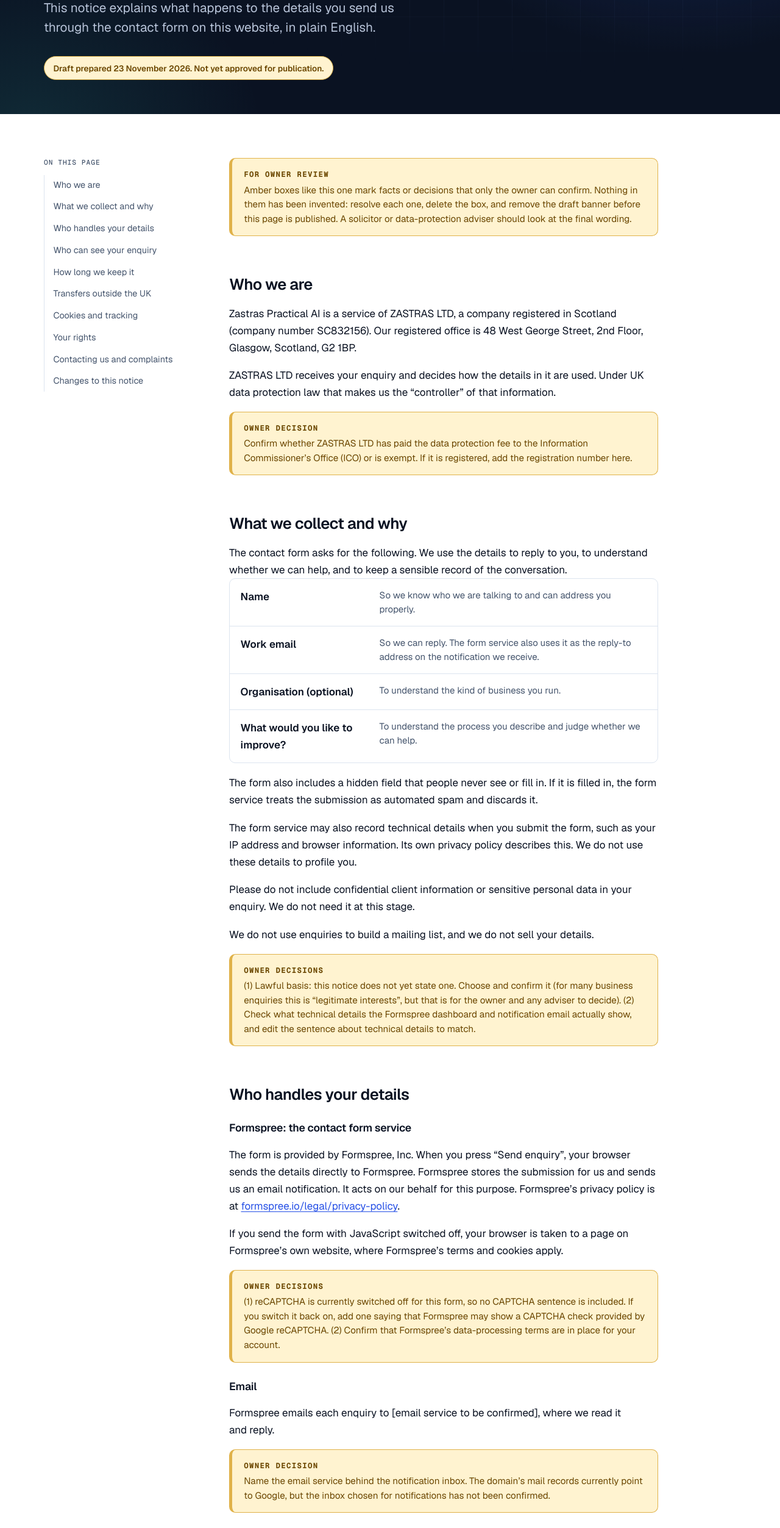
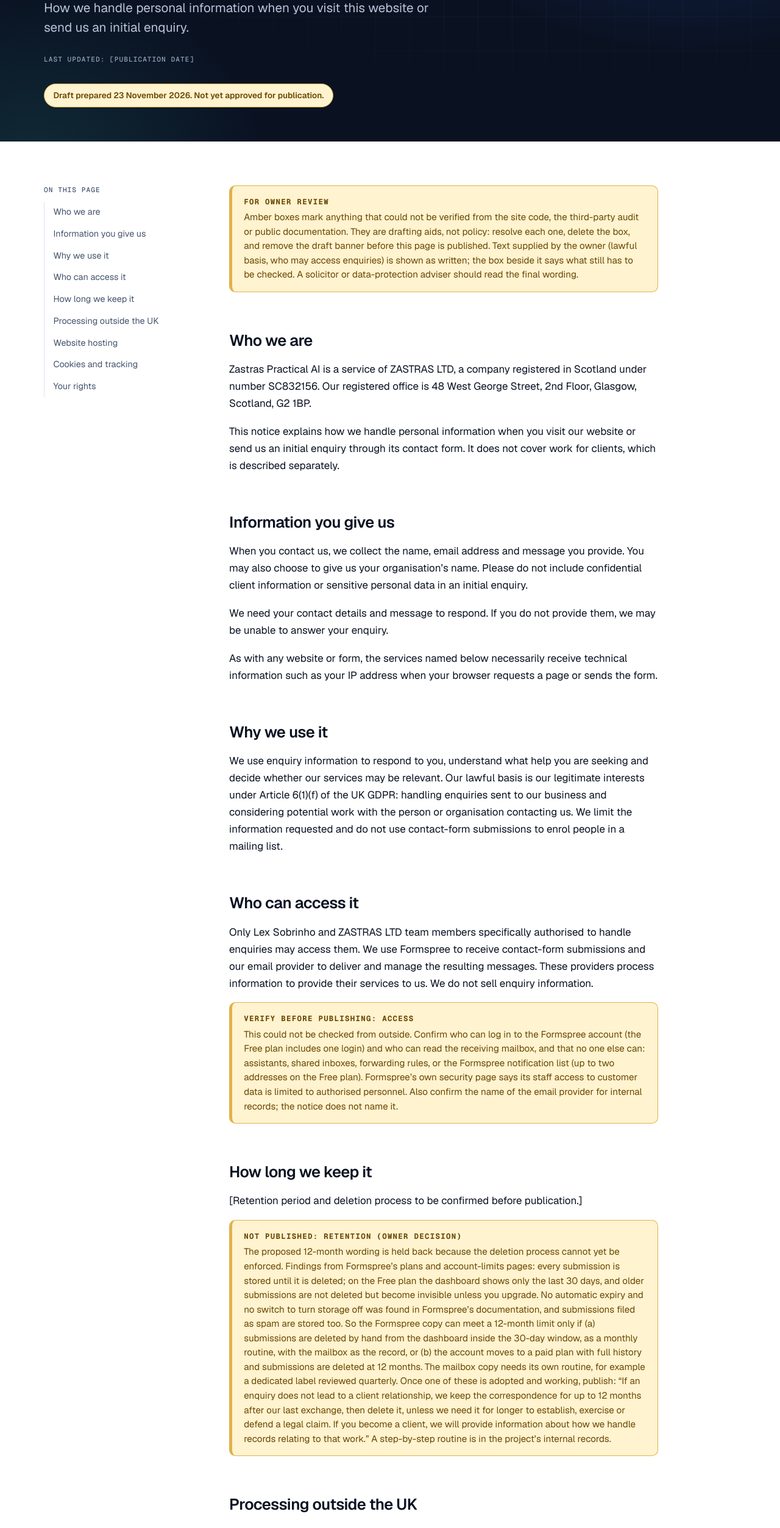
Before and after one commit to zastras/zastras.uk, a plain HTML site: page site/privacy/index.html in a window 1280 px wide. Shown: the part 270-2775 px from the top of the page at 61% size. Drawn offline with Linux system fonts and the light colour scheme.

Commit message:
Rewrite the privacy notice from the owner's decisions; add To-do.md
Uses the supplied wording with legitimate interests as the lawful basis. The 12-month retention paragraph and the UK transfer safeguard are held back as visible placeholders with review boxes, because Formspree stores submissions until deleted by hand and no UK Addendum or IDTA was found. Adds a hosting section, the new form note beside the submit button, a cookie and third-party audit summary, and To-do.md. Internal records (legitimate interests assessment, compliance record) are git-ignored.

Co-Authored-By: Claude Sonnet 5.5 <noreply@anthropic.com>

```diff
--- a/scripts/check-site.mjs
+++ b/scripts/check-site.mjs
@@ -230,7 +230,7 @@ for (const file of pages) {
   const bodyText = textOf(noScript);
   const hasOwnerBoxes = /class="owner-decision"/.test(noScript);
   const hasDraftBanner = /class="draft-banner"/.test(noScript);
-  const placeholders = [...bodyText.matchAll(/\[[^\]]*(to be|to follow|TBC)[^\]]*\]/gi)].map((m) => m[0]);
+  const placeholders = [...bodyText.matchAll(/\[[^\]]*(to be|to follow|TBC|publication date)[^\]]*\]/gi)].map((m) => m[0]);
   if (PRODUCTION) {
     if (hasOwnerBoxes) fail(name, "owner-decision boxes are still present");
     if (hasDraftBanner) fail(name, "draft banner is still present");
--- a/site/assets/css/main.css
+++ b/site/assets/css/main.css
@@ -1032,13 +1032,6 @@ textarea.input { min-height: 9.5rem; resize: vertical; }
 .prose h3 { font-size: 1.1rem; margin-top: 1.75rem; }
 .prose ul { list-style: disc; padding-left: 1.3rem; display: grid; gap: 0.5rem; }
 .prose li::marker { color: var(--blue-600); }
-.fields { margin: 0; border: 1px solid var(--line); border-radius: var(--radius-sm); background: var(--white); overflow: hidden; }
-.fields > div { display: grid; gap: 0.3rem 1.25rem; padding: 0.95rem 1.1rem; border-bottom: 1px solid var(--line); }
-.fields > div:last-child { border-bottom: 0; }
-.fields dt { font-weight: 600; }
-.fields dd { margin: 0; color: var(--ink-muted); font-size: var(--fs-small); line-height: 1.55; }
-@media (min-width: 40rem) { .fields > div { grid-template-columns: 13rem minmax(0, 1fr); } }
-
 .owner-decision {
   padding: 1rem 1.2rem;
   border-radius: var(--radius-sm);
@@ -1049,6 +1042,7 @@ textarea.input { min-height: 9.5rem; resize: vertical; }
   font-size: 0.95rem;
   line-height: 1.55;
 }
+.owner-decision code { font-family: var(--font-mono); font-size: 0.85em; }
 .owner-decision strong { font-family: var(--font-mono); font-size: 0.78rem; letter-spacing: 0.1em; text-transform: uppercase; display: block; margin-bottom: 0.25rem; }
 
 /* 17. Utilities ----------------------------------------------------------- */
--- a/site/privacy/index.html
+++ b/site/privacy/index.html
@@ -4,7 +4,7 @@
   <meta charset="utf-8">
   <meta name="viewport" content="width=device-width, initial-scale=1">
   <title>Privacy notice | Zastras Practical AI</title>
-  <meta name="description" content="How ZASTRAS LTD, trading as Zastras Practical AI, handles the details you send through the website contact form.">
+  <meta name="description" content="How ZASTRAS LTD, trading as Zastras Practical AI, handles personal information when you visit this website or send an enquiry.">
   <link rel="canonical" href="https://zastras.uk/privacy/">
 
   <!-- PREVIEW-NOINDEX: temporary. Delete this line (and its twin in ../index.html) at launch. See docs/CUTOVER.md. -->
@@ -86,8 +86,9 @@
     <section class="section section--dark texture page-hero on-dark" aria-labelledby="privacy-title">
       <div class="container page-hero__inner">
         <p class="eyebrow">Privacy notice</p>
-        <h1 id="privacy-title">How we handle your enquiry</h1>
-        <p class="lead">This notice explains what happens to the details you send us through the contact form on this website, in plain English.</p>
+        <h1 id="privacy-title">Privacy notice</h1>
+        <p class="lead">How we handle personal information when you visit this website or send us an initial enquiry.</p>
+        <p class="label">Last updated: [publication date]</p>
         <p class="draft-banner" role="note">Draft prepared 23 November 2026. Not yet approved for publication.</p>
       </div>
     </section>
@@ -98,114 +99,75 @@
           <p class="label" id="toc-title">On this page</p>
           <ol>
             <li><a href="#who-we-are">Who we are</a></li>
-            <li><a href="#what-we-collect">What we collect and why</a></li>
-            <li><a href="#who-handles-it">Who handles your details</a></li>
-            <li><a href="#who-can-see-it">Who can see your enquiry</a></li>
-            <li><a href="#how-long">How long we keep it</a></li>
-            <li><a href="#transfers">Transfers outside the UK</a></li>
+            <li><a href="#information-you-give-us">Information you give us</a></li>
+            <li><a href="#why-we-use-it">Why we use it</a></li>
+            <li><a href="#who-can-access-it">Who can access it</a></li>
+            <li><a href="#how-long-we-keep-it">How long we keep it</a></li>
+            <li><a href="#outside-the-uk">Processing outside the UK</a></li>
+            <li><a href="#website-hosting">Website hosting</a></li>
             <li><a href="#cookies">Cookies and tracking</a></li>
             <li><a href="#your-rights">Your rights</a></li>
-            <li><a href="#contact-us">Contacting us and complaints</a></li>
-            <li><a href="#changes">Changes to this notice</a></li>
           </ol>
         </nav>
 
         <div class="prose">
           <div class="owner-decision" role="note">
             <strong>For owner review</strong>
-            Amber boxes like this one mark facts or decisions that only the owner can confirm. Nothing in them has been invented: resolve each one, delete the box, and remove the draft banner before this page is published. A solicitor or data-protection adviser should look at the final wording.
+            Amber boxes mark anything that could not be verified from the site code, the third-party audit or public documentation. They are drafting aids, not policy: resolve each one, delete the box, and remove the draft banner before this page is published. Text supplied by the owner (lawful basis, who may access enquiries) is shown as written; the box beside it says what still has to be checked. A solicitor or data-protection adviser should read the final wording.
           </div>
 
           <h2 id="who-we-are">Who we are</h2>
-          <p>Zastras Practical AI is a service of ZASTRAS LTD, a company registered in Scotland (company number SC832156). Our registered office is 48 West George Street, 2nd Floor, Glasgow, Scotland, G2 1BP.</p>
-          <p>ZASTRAS LTD receives your enquiry and decides how the details in it are used. Under UK data protection law that makes us the &ldquo;controller&rdquo; of that information.</p>
+          <p>Zastras Practical AI is a service of ZASTRAS LTD, a company registered in Scotland under number SC832156. Our registered office is 48 West George Street, 2nd Floor, Glasgow, Scotland, G2 1BP.</p>
+          <p>This notice explains how we handle personal information when you visit our website or send us an initial enquiry through its contact form. It does not cover work for clients, which is described separately.</p>
+
+          <h2 id="information-you-give-us">Information you give us</h2>
+          <p>When you contact us, we collect the name, email address and message you provide. You may also choose to give us your organisation&rsquo;s name. Please do not include confidential client information or sensitive personal data in an initial enquiry.</p>
+          <p>We need your contact details and message to respond. If you do not provide them, we may be unable to answer your enquiry.</p>
+          <p>As with any website or form, the services named below necessarily receive technical information such as your IP address when your browser requests a page or sends the form.</p>
+
+          <h2 id="why-we-use-it">Why we use it</h2>
+          <p>We use enquiry information to respond to you, understand what help you are seeking and decide whether our services may be relevant. Our lawful basis is our legitimate interests under Article 6(1)(f) of the UK GDPR: handling enquiries sent to our business and considering potential work with the person or organisation contacting us. We limit the information requested and do not use contact-form submissions to enrol people in a mailing list.</p>
+
+          <h2 id="who-can-access-it">Who can access it</h2>
+          <p>Only Lex Sobrinho and ZASTRAS LTD team members specifically authorised to handle enquiries may access them. We use Formspree to receive contact-form submissions and our email provider to deliver and manage the resulting messages. These providers process information to provide their services to us. We do not sell enquiry information.</p>
           <div class="owner-decision" role="note">
-            <strong>Owner decision</strong>
-            Confirm whether ZASTRAS LTD has paid the data protection fee to the Information Commissioner&rsquo;s Office (ICO) or is exempt. If it is registered, add the registration number here.
+            <strong>Verify before publishing: access</strong>
+            <span>This could not be checked from outside. Confirm who can log in to the Formspree account (the Free plan includes one login) and who can read the receiving mailbox, and that no one else can: assistants, shared inboxes, forwarding rules, or the Formspree notification list (up to two addresses on the Free plan). Formspree&rsquo;s own security page says its staff access to customer data is limited to authorised personnel. Also confirm the name of the email provider for internal records; the notice does not name it.</span>
           </div>
 
-          <h2 id="what-we-collect">What we collect and why</h2>
-          <p>The contact form asks for the following. We use the details to reply to you, to understand whether we can help, and to keep a sensible record of the conversation.</p>
-          <dl class="fields">
-            <div><dt>Name</dt><dd>So we know who we are talking to and can address you properly.</dd></div>
-            <div><dt>Work email</dt><dd>So we can reply. The form service also uses it as the reply-to address on the notification we receive.</dd></div>
-            <div><dt>Organisation (optional)</dt><dd>To understand the kind of business you run.</dd></div>
-            <div><dt>What would you like to improve?</dt><dd>To understand the process you describe and judge whether we can help.</dd></div>
-          </dl>
-          <p>The form also includes a hidden field that people never see or fill in. If it is filled in, the form service treats the submission as automated spam and discards it.</p>
-          <p>The form service may also record technical details when you submit the form, such as your IP address and browser information. Its own privacy policy describes this. We do not use these details to profile you.</p>
-          <p>Please do not include confidential client information or sensitive personal data in your enquiry. We do not need it at this stage.</p>
-          <p>We do not use enquiries to build a mailing list, and we do not sell your details.</p>
+          <h2 id="how-long-we-keep-it">How long we keep it</h2>
+          <p>[Retention period and deletion process to be confirmed before publication.]</p>
           <div class="owner-decision" role="note">
-            <strong>Owner decisions</strong>
-            <span>(1) Lawful basis: this notice does not yet state one. Choose and confirm it (for many business enquiries this is &ldquo;legitimate interests&rdquo;, but that is for the owner and any adviser to decide). (2) Check what technical details the Formspree dashboard and notification email actually show, and edit the sentence about technical details to match.</span>
+            <strong>Not published: retention (owner decision)</strong>
+            <span>The proposed 12-month wording is held back because the deletion process cannot yet be enforced. Findings from Formspree&rsquo;s plans and account-limits pages: every submission is stored until it is deleted; on the Free plan the dashboard shows only the last 30 days, and older submissions are not deleted but become invisible unless you upgrade. No automatic expiry and no switch to turn storage off was found in Formspree&rsquo;s documentation, and submissions filed as spam are stored too. So the Formspree copy can meet a 12-month limit only if (a) submissions are deleted by hand from the dashboard inside the 30-day window, as a monthly routine, with the mailbox as the record, or (b) the account moves to a paid plan with full history and submissions are deleted at 12 months. The mailbox copy needs its own routine, for example a dedicated label reviewed quarterly. Once one of these is adopted and working, publish: &ldquo;If an enquiry does not lead to a client relationship, we keep the correspondence for up to 12 months after our last exchange, then delete it, unless we need it for longer to establish, exercise or defend a legal claim. If you become a client, we will provide information about how we handle records relating to that work.&rdquo; A step-by-step routine is in the project&rsquo;s internal records.</span>
           </div>
 
-          <h2 id="who-handles-it">Who handles your details</h2>
-          <h3>Formspree: the contact form service</h3>
-          <p>The form is provided by Formspree, Inc. When you press &ldquo;Send enquiry&rdquo;, your browser sends the details directly to Formspree. Formspree stores the submission for us and sends us an email notification. It acts on our behalf for this purpose. Formspree&rsquo;s privacy policy is at <a href="https://formspree.io/legal/privacy-policy">formspree.io/legal/privacy-policy</a>.</p>
-          <p>If you send the form with JavaScript switched off, your browser is taken to a page on Formspree&rsquo;s own website, where Formspree&rsquo;s terms and cookies apply.</p>
+          <h2 id="outside-the-uk">Processing outside the UK</h2>
+          <p>Formspree processes contact-form submissions in the United States. The safeguard we rely on for this transfer is [UK transfer safeguard to be confirmed]. You can ask us for further details about that safeguard, including how to obtain a copy, using the contact details below.</p>
           <div class="owner-decision" role="note">
-            <strong>Owner decisions</strong>
-            <span>(1) reCAPTCHA is currently switched off for this form, so no CAPTCHA sentence is included. If you switch it back on, add one saying that Formspree may show a CAPTCHA check provided by Google reCAPTCHA. (2) Confirm that Formspree&rsquo;s data-processing terms are in place for your account.</span>
+            <strong>Not published: UK transfer safeguard (owner decision)</strong>
+            <span>Verified: Formspree&rsquo;s security page says its services are hosted with Amazon Web Services in the United States and that it relies on Standard Contractual Clauses &ldquo;as a data processor&rdquo;; its privacy policy confirms processing in the United States. Not found: any published data processing agreement, any UK Addendum or International Data Transfer Agreement, or any statement about UK transfers (formspree.io/legal lists only the Terms of Service, Privacy Policy and Security page). Reference to EU Standard Contractual Clauses alone does not establish the UK mechanism. A Data Privacy Framework listing for Formspree exists, but its current status could not be checked from this build, and a third-party report says it is inactive, so it cannot be relied on yet. Next step: ask Formspree for its signed data processing terms including the UK Addendum (or an IDTA) and its transfer-risk information, keep a copy, then name the safeguard here. Formspree&rsquo;s privacy policy also describes API users as independent controllers while its security page says it acts as a processor, so ask it to confirm its role in the same request.</span>
           </div>
 
-          <h3>Email</h3>
-          <p>Formspree emails each enquiry to [email service to be confirmed], where we read it and reply.</p>
+          <h2 id="website-hosting">Website hosting</h2>
+          <p>This website is hosted on GitHub Pages, provided by GitHub, Inc. in the United States. GitHub states that when a GitHub Pages site is visited, the visitor&rsquo;s IP address is logged and stored for security purposes. See the <a href="https://docs.github.com/en/site-policy/privacy-policies/github-general-privacy-statement">GitHub privacy statement</a>.</p>
           <div class="owner-decision" role="note">
-            <strong>Owner decision</strong>
-            Name the email service behind the notification inbox. The domain&rsquo;s mail records currently point to Google, but the inbox chosen for notifications has not been confirmed.
-          </div>
-
-          <h3>Website hosting</h3>
-          <p>This website is hosted on GitHub Pages, provided by GitHub, Inc. When you visit any page, GitHub receives your IP address and browser details as part of serving the page, and GitHub states that visitor IP addresses are logged and stored for security purposes. See the <a href="https://docs.github.com/en/site-policy/privacy-policies/github-general-privacy-statement">GitHub privacy statement</a>.</p>
-
-          <h2 id="who-can-see-it">Who can see your enquiry</h2>
-          <p>Only people at ZASTRAS LTD who deal with enquiries can see what you send, plus the service providers named above who handle it on our behalf. We share it with others only if the law requires us to.</p>
-          <div class="owner-decision" role="note">
-            <strong>Owner decision</strong>
-            Confirm exactly who has access to the Formspree account and to the notification inbox (for example, Lex Sobrinho only, or also the applied AI specialist), and name them or their roles here.
-          </div>
-
-          <h2 id="how-long">How long we keep it</h2>
-          <p>We keep an enquiry only for as long as we need it to reply to you, to assess whether we can help and to keep a sensible record of the conversation. After that we delete it from Formspree and from our email. The period we have set is: [retention period to be decided].</p>
-          <div class="owner-decision" role="note">
-            <strong>Owner decision</strong>
-            Choose a retention period (and, if different, how long enquiries that lead to work are kept). Then configure Formspree and the inbox to match, and state the period here. No period has been assumed.
-          </div>
-
-          <h2 id="transfers">Transfers outside the UK</h2>
-          <p>Formspree, Inc. is a United States company, and its privacy policy says it processes information in the United States and other countries. GitHub is also based in the United States. Details you send, and your IP address when you visit the site, may therefore be handled outside the UK.</p>
-          <div class="owner-decision" role="note">
-            <strong>Owner decision</strong>
-            Confirm the safeguard that applies to these transfers (for example, the terms in Formspree&rsquo;s data-processing agreement) and name it here. Do the same for the email service once it is confirmed.
+            <strong>Addition and open check: hosting</strong>
+            <span>This section was not in the supplied wording. It is included because the audit confirmed GitHub receives every visitor&rsquo;s IP address and GitHub&rsquo;s own documentation says it logs it. Keep it unless you decide otherwise. The UK safeguard for GitHub&rsquo;s US processing has not been verified; if you want the notice to name one, check GitHub&rsquo;s current terms.</span>
           </div>
 
           <h2 id="cookies">Cookies and tracking</h2>
-          <p>This website does not use analytics, advertising or tracking tools, and it does not set cookies of its own. Its fonts are hosted on the site itself, so your browser does not contact a font provider.</p>
+          <p>We do not use analytics or advertising cookies to track visitors to this website. This website does not load scripts, fonts or other resources from third parties.</p>
+          <p>If you send the contact form with JavaScript switched off, your browser is taken to a confirmation page run by Formspree, which sets a cookie and loads fonts from Google. Formspree&rsquo;s privacy policy applies to that page.</p>
+          <div class="owner-decision" role="note">
+            <strong>Audit result (live preview, 23 November 2026)</strong>
+            <span>Home and privacy pages: no cookies, no local or session storage, no service workers, and every request goes to this site (fonts are self-hosted). Form with JavaScript: one request to formspree.io, whose response carries a cookie header named <code>fs_ab1</code>; Chrome did not store it because it is a cross-site response. Form without JavaScript: the visitor lands on formspree.io/thanks, which sets <code>fs_ab1</code> and loads Inter and Source Code Pro from Google Fonts, so Google receives the visitor&rsquo;s IP address. Formspree does not document what <code>fs_ab1</code> is for (the value is &ldquo;control&rdquo;, which suggests an A/B test), so no purpose is stated above. No anti-spam challenge appeared, because reCAPTCHA is switched off. No cookie banner is needed for this build: nothing this site runs sets cookies or storage; the hand-off page belongs to Formspree. If reCAPTCHA is switched back on, repeat the audit and add the provider and purpose here. To keep no-JavaScript visitors on this site, add a thank-you page and a <code>_next</code> redirect once the domain is live.</span>
+          </div>
 
           <h2 id="your-rights">Your rights</h2>
-          <p>Under UK data protection law you have the right to:</p>
-          <ul>
-            <li>ask for a copy of the personal information we hold about you;</li>
-            <li>ask us to correct information that is wrong or incomplete;</li>
-            <li>ask us to delete your information, in some circumstances;</li>
-            <li>ask us to restrict how we use your information, in some circumstances;</li>
-            <li>object to us using your information, in some circumstances; and</li>
-            <li>ask for the information you gave us in a portable format, where that right applies.</li>
-          </ul>
-          <p>We will respond within one month of receiving a request. These rights are not absolute, and we will explain if one does not apply.</p>
-
-          <h2 id="contact-us">Contacting us and complaints</h2>
-          <p>To ask about your information or use any of your rights, use the <a href="../#contact">contact form</a> and say that your message is about your personal information, or write to us at the registered office address above.</p>
-          <p>If you are unhappy with how we have handled your information, you can complain to the Information Commissioner&rsquo;s Office at <a href="https://ico.org.uk/make-a-complaint/">ico.org.uk/make-a-complaint</a>. We would welcome the chance to put things right first, but you do not have to contact us before complaining.</p>
-          <div class="owner-decision" role="note">
-            <strong>Owner decision</strong>
-            Decide whether to publish a dedicated email address for privacy requests, and confirm that post sent to the registered office reaches you.
-          </div>
-
-          <h2 id="changes">Changes to this notice</h2>
-          <p>If we change how we handle enquiries, we will update this page. Last updated: [date to be set on approval].</p>
+          <p>Depending on the circumstances, you may ask us to give you access to your personal information, correct it, delete it or restrict how we use it.</p>
+          <p>You also have the right to object to our use of your information where we rely on legitimate interests.</p>
+          <p>To make a request or raise a concern, use the <a href="../#contact">website contact form</a> or write to ZASTRAS LTD at the registered office address above. You can also complain to the Information Commissioner&rsquo;s Office at <a href="https://ico.org.uk/make-a-complaint/">ico.org.uk/make-a-complaint</a>.</p>
         </div>
       </div>
     </div>
```
Also changed, not shown: site/index.html (+1 -1 lines), docs/previews/desktop-privacy.jpg, 5 other files.
